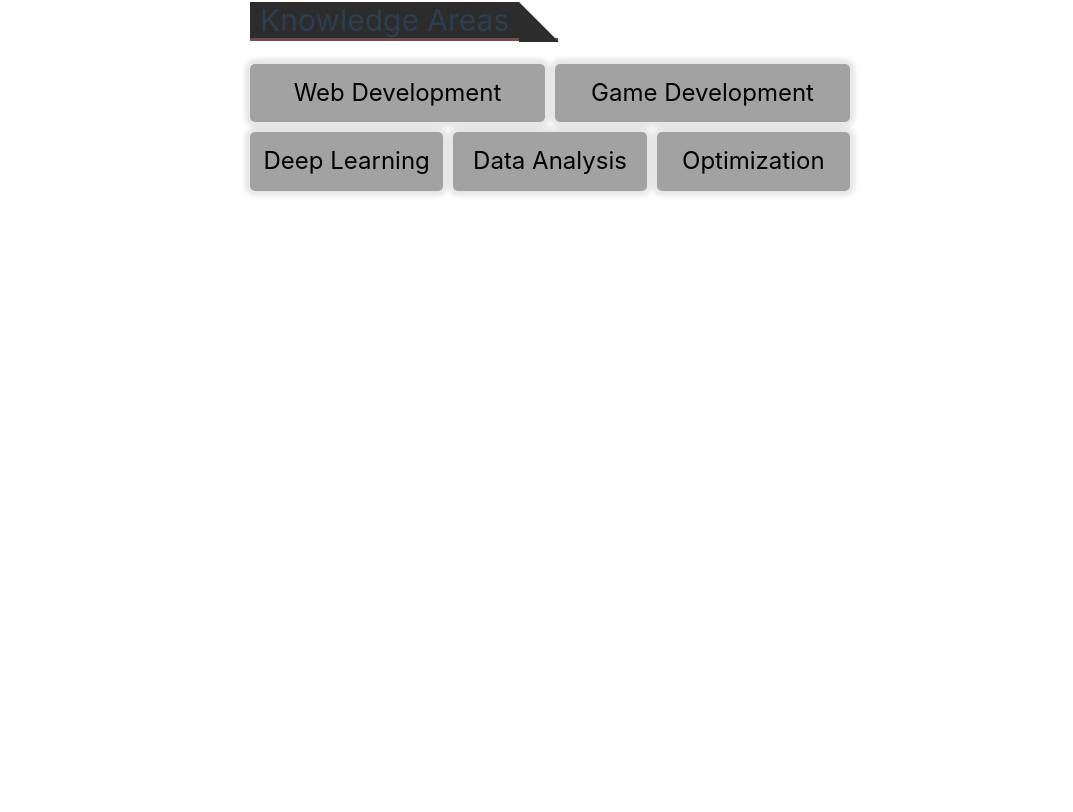
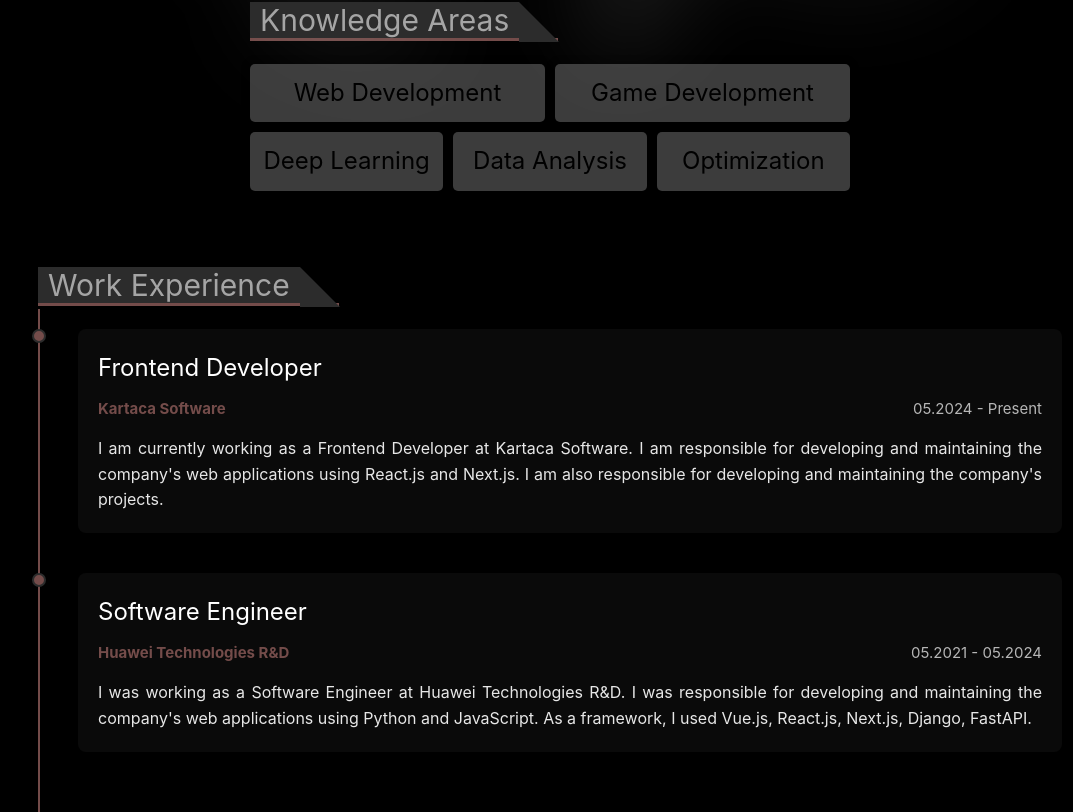
Before and after one commit to MERTULAS/portfolio-project-v2, a Vue app: page /about in a window 1280 px wide. Shown: the part 1399-2211 px from the top of the page, without its empty margins (90-1163 px from the left). Before the commit the page ends 1620 px from the top, so only its background shows below. Built offline with nearby package versions, Linux system fonts and the light colour scheme.

Commit message:
timeline added

```diff
--- a/src/assets/base.css
+++ b/src/assets/base.css
@@ -23,7 +23,7 @@
 
 /* semantic color variables for this project */
 :root {
-  --color-background: var(--vt-c-white);
+  /*--color-background: var(--vt-c-white);
   --color-background-soft: var(--vt-c-white-soft);
   --color-background-mute: var(--vt-c-white-mute);
 
@@ -34,6 +34,18 @@
   --color-text: var(--vt-c-text-light-1);
 
   --section-gap: 160px;
+  */
+
+    --color-background: var(--vt-c-black);
+    --color-background-soft: var(--vt-c-black-soft);
+    --color-background-mute: var(--vt-c-black-mute);
+
+    --color-border: var(--vt-c-divider-dark-2);
+    --color-border-hover: var(--vt-c-divider-dark-1);
+
+    --color-heading: var(--vt-c-text-dark-1);
+    --color-text: var(--vt-c-text-dark-2);
+
 }
 
 @media (prefers-color-scheme: dark) {
--- a/src/pages/AboutPage.vue
+++ b/src/pages/AboutPage.vue
@@ -30,6 +30,24 @@
                     <div id="curved-corner-topright"></div>
                 </div>
             </div>
+
+            <!-- Yeni çalışma geçmişi bölümü -->
+            <div class="work-history">
+                <h1><span>Work Experience</span></h1>
+                <div class="timeline">
+                    <div v-for="job in character.working_history" :key="job.company" class="timeline-item">
+                        <div class="timeline-content">
+                            <div class="job-header">
+                                <h3>{{ job.position }}</h3>
+                                <span class="company">{{ job.company }}</span>
+                                <span class="period">{{ job.period }}</span>
+                            </div>
+                            <p class="job-description">{{ job.description }}</p>
+                        </div>
+                    </div>
+                </div>
+            </div>
+
             <svg class="about-me-svg-anim" viewBox="0 0 2018 1453" fill="none" xmlns="http://www.w3.org/2000/svg">
                 <g filter="url(#filter0_f_126_424)">
                     <path d="M895.28 264.44C918.916 407.786 205 365.94 337.699 567.404M895.28 264.44C1329.53 234.072 1608.78 111.686 1723.2 343.44M895.28 264.44L995.199 496.44M337.699 567.404C891.668 492.376 1827.2 819.94 1283.8 964.911M337.699 567.404L205 879.723M1283.8 964.911C1873.7 1283.94 1886.03 837.71 1723.2 343.44M1283.8 964.911L1139.11 1247.44M1723.2 343.44L1739.61 657.297M995.199 496.44C644.899 568.46 1321.2 1086.44 205 879.723M995.199 496.44C1238.45 292.38 1446.19 370.992 1739.61 657.297M205 879.723C1066.7 1150.44 -171.39 1177.44 1139.11 1247.44M1139.11 1247.44C1144.36 629.211 1344.62 269.843 1739.61 657.297" stroke="white" stroke-width="10" stroke-linejoin="round"/>
@@ -373,4 +391,101 @@ When you work with me, you'll find more than just someone who writes code; you'l
             opacity: .5;
         }
     }
+
+    /* Yeni çalışma geçmişi stilleri */
+    .work-history {
+        flex-basis: 100%;
+        margin-top: 40px;
+    }
+
+    .timeline {
+        position: relative;
+        padding: 20px 0;
+    }
+
+    .timeline::before {
+        content: '';
+        position: absolute;
+        left: 0;
+        top: 0;
+        height: 100%;
+        width: 2px;
+        background: #744c4a;
+    }
+
+    .timeline-item {
+        position: relative;
+        padding-left: 40px;
+        margin-bottom: 40px;
+    }
+
+    .timeline-item::before {
+        content: '';
+        position: absolute;
+        left: -6px;
+        top: 0;
+        width: 14px;
+        height: 14px;
+        border-radius: 50%;
+        background: #744c4a;
+        border: 2px solid rgb(44, 44, 44);
+    }
+
+    .timeline-content {
+        background: rgba(100, 100, 100, 0.1);
+        padding: 20px;
+        border-radius: 8px;
+        box-shadow: 0 0 10px rgba(0, 0, 0, 0.1);
+    }
+
+    .job-header {
+        display: flex;
+        flex-wrap: wrap;
+        gap: 10px;
+        align-items: baseline;
+        margin-bottom: 15px;
+    }
+
+    .job-header h3 {
+        font-size: 24px;
+        margin: 0;
+        color: #fff;
+        flex-basis: 100%;
+    }
+
+    .company {
+        font-weight: bold;
+        color: #744c4a;
+    }
+
+    .period {
+        color: rgba(255, 255, 255, 0.7);
+        margin-left: auto;
+    }
+
+    .job-description {
+        font-size: 16px;
+        line-height: 1.6;
+        color: rgba(255, 255, 255, 0.9);
+        text-align: justify;
+    }
+
+    @media screen and (max-width: 768px) {
+        .timeline::before {
+            left: 15px;
+        }
+
+        .timeline-item {
+            padding-left: 45px;
+        }
+
+        .job-header {
+            flex-direction: column;
+            gap: 5px;
+        }
+
+        .period {
+            margin-left: 0;
+        }
+    }
 </style>
```
